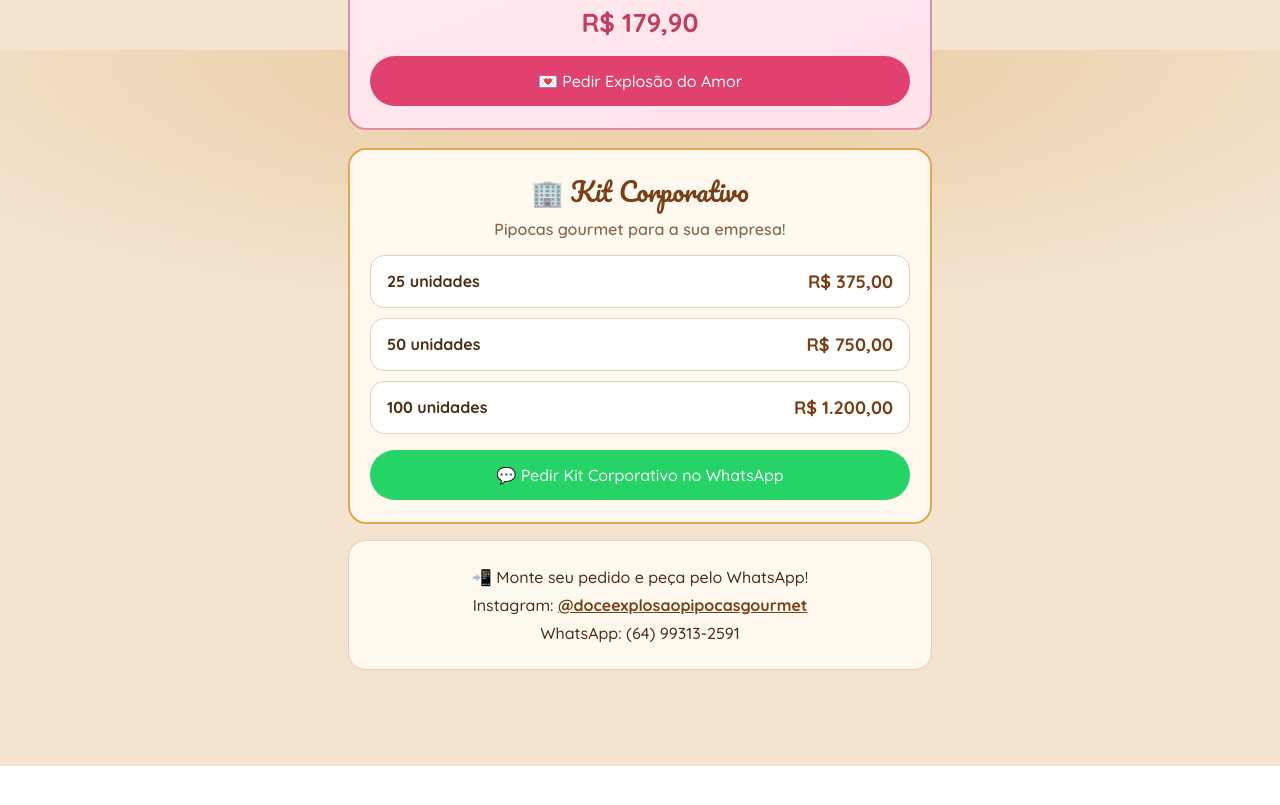
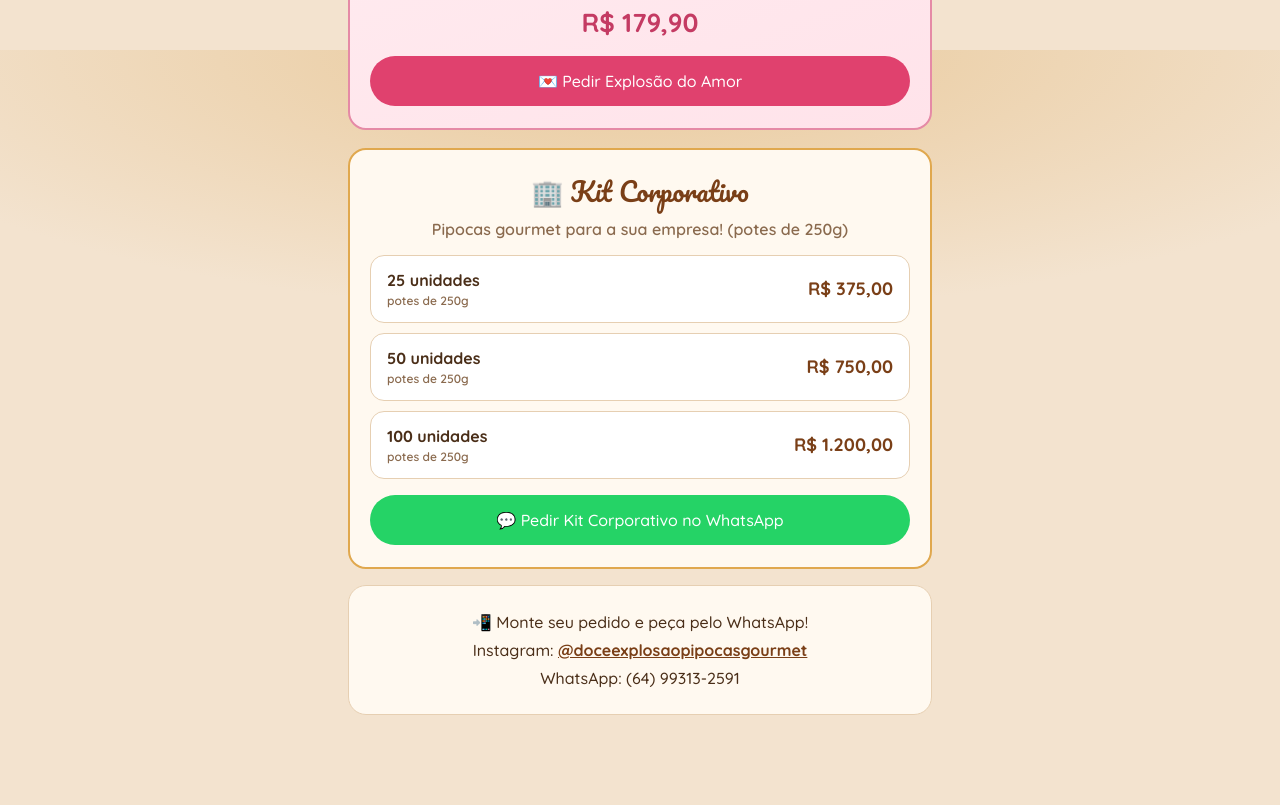
Before and after one commit to sitesprobr/doce-explosao, a plain HTML site: page index.html in a window 1280 px wide. Shown: the part 2350-3155 px from the top of the page. Before the commit the page ends 3116 px from the top, so only its background shows below. Drawn offline with Linux system fonts and the light colour scheme.

Commit message:
Kit Corporativo: indica que cada unidade e de 250g

```diff
--- a/index.html
+++ b/index.html
@@ -114,7 +114,8 @@
     .corp .corp-sub { color: var(--muted); font-weight: 600; margin: 6px 0 14px }
     .corp .kits { display: flex; flex-direction: column; gap: 10px; margin-bottom: 16px }
     .corp .kit { display: flex; align-items: center; justify-content: space-between; gap: 10px; background: #fff; border: 1px solid var(--line); border-radius: 14px; padding: 12px 16px }
-    .corp .kit .kq { font-weight: 700 }
+    .corp .kit .kq { font-weight: 700; text-align: left }
+    .corp .kit .kq small { display: block; font-weight: 600; font-size: 12px; color: var(--muted) }
     .corp .kit .kp { color: var(--accent); font-weight: 800; font-size: 18px }
     .corp .corp-btn { display: inline-flex; align-items: center; justify-content: center; gap: 8px; width: 100%; border: 0; border-radius: 999px; background: #25d366; color: #fff; font: 700 16px inherit; padding: 13px; cursor: pointer; text-decoration: none }
 
@@ -206,11 +207,11 @@
 
     <div class="corp">
       <p class="corp-tit">🏢 Kit Corporativo</p>
-      <p class="corp-sub">Pipocas gourmet para a sua empresa!</p>
+      <p class="corp-sub">Pipocas gourmet para a sua empresa! (potes de 250g)</p>
       <div class="kits">
-        <div class="kit"><span class="kq">25 unidades</span><span class="kp">R$ 375,00</span></div>
-        <div class="kit"><span class="kq">50 unidades</span><span class="kp">R$ 750,00</span></div>
-        <div class="kit"><span class="kq">100 unidades</span><span class="kp">R$ 1.200,00</span></div>
+        <div class="kit"><span class="kq">25 unidades <small>potes de 250g</small></span><span class="kp">R$ 375,00</span></div>
+        <div class="kit"><span class="kq">50 unidades <small>potes de 250g</small></span><span class="kp">R$ 750,00</span></div>
+        <div class="kit"><span class="kq">100 unidades <small>potes de 250g</small></span><span class="kp">R$ 1.200,00</span></div>
       </div>
       <a class="corp-btn" id="corp-btn" href="#" target="_blank" rel="noopener">💬 Pedir Kit Corporativo no WhatsApp</a>
     </div>
@@ -266,7 +267,7 @@
     var qty = {};
 
     document.getElementById("corp-btn").href =
-      "https://wa.me/" + WHATS + "?text=" + encodeURIComponent("Olá! Tenho interesse no Kit Corporativo da Doce Explosão 🍿🏢.\n\nKits:\n• 25 unidades — R$ 375,00\n• 50 unidades — R$ 750,00\n• 100 unidades — R$ 1.200,00\n\nGostaria de mais informações!");
+      "https://wa.me/" + WHATS + "?text=" + encodeURIComponent("Olá! Tenho interesse no Kit Corporativo da Doce Explosão 🍿🏢 (potes de 250g).\n\nKits:\n• 25 unidades — R$ 375,00\n• 50 unidades — R$ 750,00\n• 100 unidades — R$ 1.200,00\n\nGostaria de mais informações!");
     document.getElementById("amor-btn").href =
       "https://wa.me/" + WHATS + "?text=" + encodeURIComponent("Olá! Tenho interesse na Explosão do Amor 💕🍿💐 (pipoca gourmet + buquê) — R$ 179,90. Gostaria de mais informações!");
 
```
